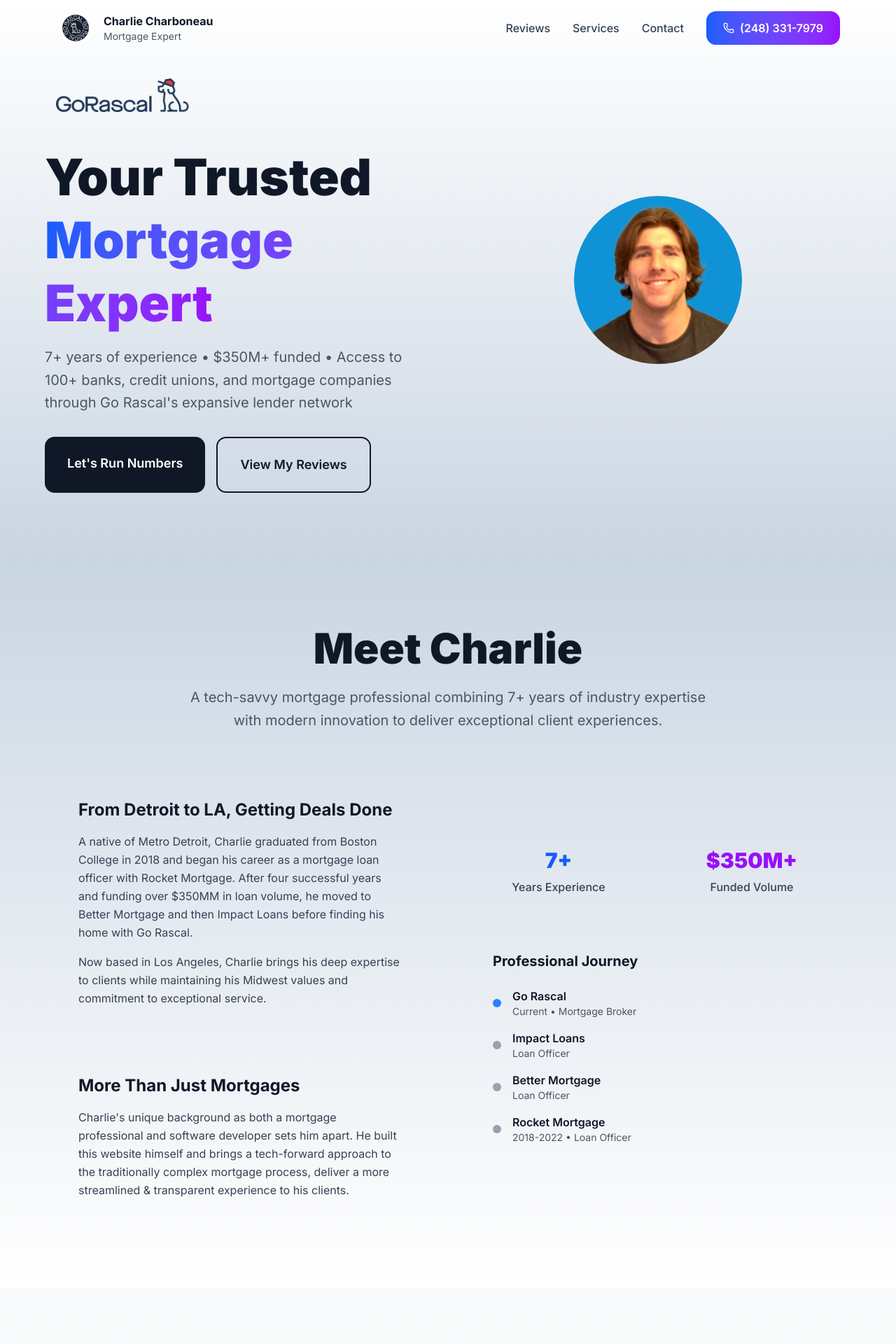
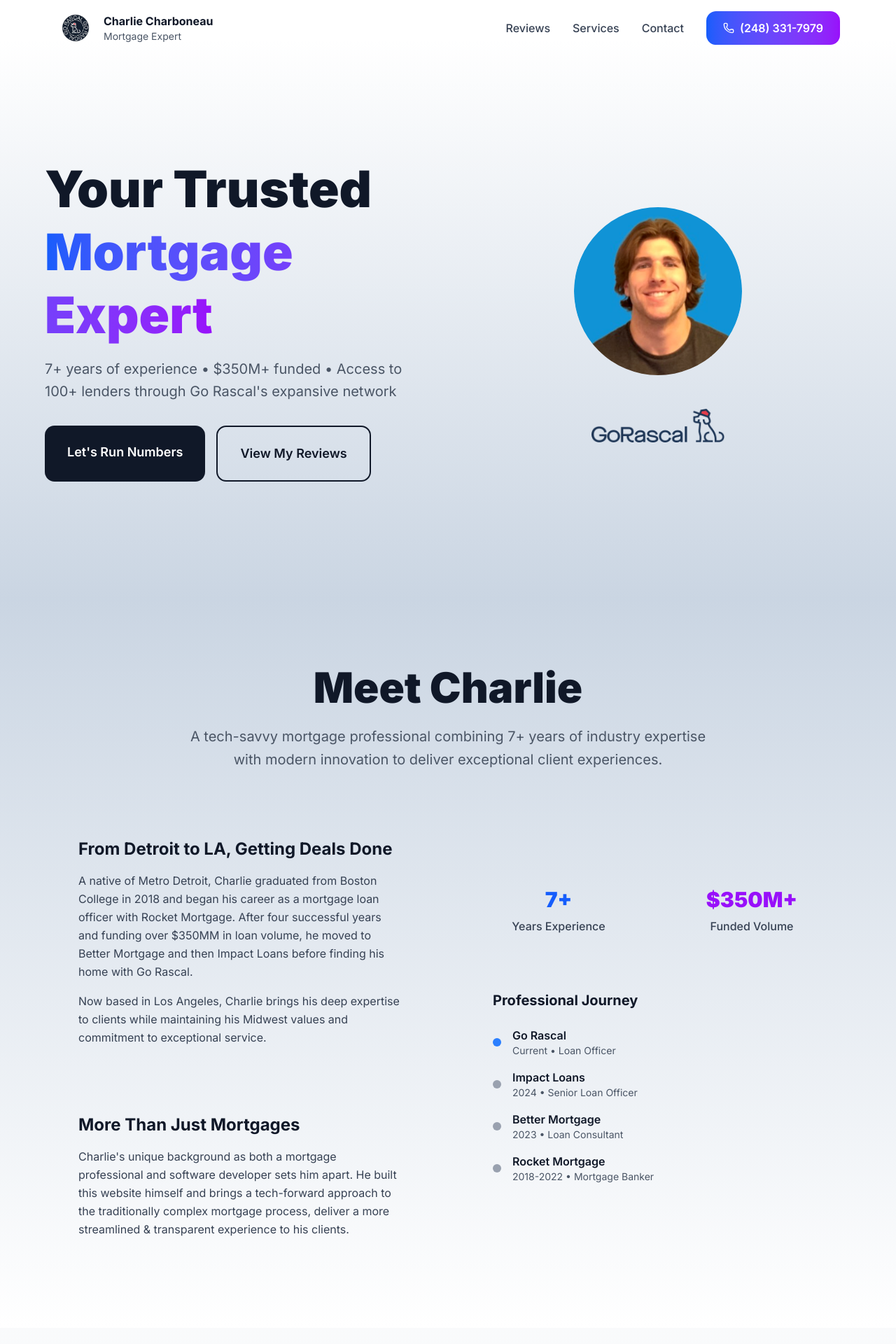
Before and after one commit to CharlieCharboneau/charlie-mortgage-site, a Next.js app: page / in a window 1280 px wide. Shown: the top 1920 px of the page at 70% size. Built offline with nearby package versions, Linux system fonts and the light colour scheme.

Commit message:
Styling updates to improve mobile UI. Minor styling & semantic updates to Hero section

```diff
--- a/src/components/sections/About.tsx
+++ b/src/components/sections/About.tsx
@@ -79,7 +79,7 @@ export default function About() {
                   <div>
                     <div className="font-semibold text-gray-900">Go Rascal</div>
                     <div className="text-sm text-gray-600">
-                      Current • Mortgage Broker
+                      Current • Loan Officer
                     </div>
                   </div>
                 </div>
@@ -90,7 +90,9 @@ export default function About() {
                     <div className="font-semibold text-gray-900">
                       Impact Loans
                     </div>
-                    <div className="text-sm text-gray-600">Loan Officer</div>
+                    <div className="text-sm text-gray-600">
+                      2024 • Senior Loan Officer
+                    </div>
                   </div>
                 </div>
 
@@ -100,7 +102,9 @@ export default function About() {
                     <div className="font-semibold text-gray-900">
                       Better Mortgage
                     </div>
-                    <div className="text-sm text-gray-600">Loan Officer</div>
+                    <div className="text-sm text-gray-600">
+                      2023 • Loan Consultant
+                    </div>
                   </div>
                 </div>
 
@@ -111,7 +115,7 @@ export default function About() {
                       Rocket Mortgage
                     </div>
                     <div className="text-sm text-gray-600">
-                      2018-2022 • Loan Officer
+                      2018-2022 • Mortgage Banker
                     </div>
                   </div>
                 </div>
--- a/src/components/sections/ContactForm.tsx
+++ b/src/components/sections/ContactForm.tsx
@@ -207,7 +207,7 @@ export default function ContactForm() {
                     required
                     value={formData.name}
                     onChange={handleChange}
-                    className="bg-neu-base shadow-neu-inset border-0 focus:shadow-neu-pressed"
+                    className="bg-neu-base shadow-neu-inset border-2 border-gray-300 focus:shadow-neu-pressed"
                   />
                 </div>
 
@@ -220,7 +220,7 @@ export default function ContactForm() {
                     required
                     value={formData.email}
                     onChange={handleChange}
-                    className="bg-neu-base shadow-neu-inset border-0 focus:shadow-neu-pressed"
+                    className="bg-neu-base shadow-neu-inset border-2 border-gray-300 focus:shadow-neu-pressed"
                   />
                 </div>
 
@@ -233,7 +233,7 @@ export default function ContactForm() {
                     required
                     value={formData.phone}
                     onChange={handleChange}
-                    className="bg-neu-base shadow-neu-inset border-0 focus:shadow-neu-pressed"
+                    className="bg-neu-base shadow-neu-inset border-2 border-gray-300 focus:shadow-neu-pressed"
                   />
                 </div>
 
@@ -245,7 +245,7 @@ export default function ContactForm() {
                     required
                     value={formData.loanType}
                     onChange={handleChange}
-                    className="w-full px-3 py-2 bg-neu-base shadow-neu-inset rounded-md border-0 focus:shadow-neu-pressed focus:outline-none focus:ring-2 focus:ring-blue-500"
+                    className="w-full px-3 py-2 bg-neu-base shadow-neu-inset rounded-md border-2 border-gray-300 focus:shadow-neu-pressed focus:outline-none focus:ring-2 focus:ring-blue-500"
                   >
                     <option value="">Select loan type</option>
                     <option value="purchase">Purchase</option>
@@ -263,7 +263,7 @@ export default function ContactForm() {
                     placeholder="e.g., $500,000"
                     value={formData.propertyValue}
                     onChange={handleChange}
-                    className="bg-neu-base shadow-neu-inset border-0 focus:shadow-neu-pressed"
+                    className="bg-neu-base shadow-neu-inset border-2 border-gray-300 focus:shadow-neu-pressed"
                   />
                 </div>
 
@@ -274,7 +274,7 @@ export default function ContactForm() {
                     name="timeline"
                     value={formData.timeline}
                     onChange={handleChange}
-                    className="w-full px-3 py-2 bg-neu-base shadow-neu-inset rounded-md border-0 focus:shadow-neu-pressed focus:outline-none focus:ring-2 focus:ring-blue-500"
+                    className="w-full px-3 py-2 bg-neu-base shadow-neu-inset rounded-md border-2 border-gray-300 focus:shadow-neu-pressed focus:outline-none focus:ring-2 focus:ring-blue-500"
                   >
                     <option value="">Select timeline</option>
                     <option value="asap">ASAP</option>
@@ -295,7 +295,7 @@ export default function ContactForm() {
                   placeholder="Tell me about your goals, questions, or any specific needs..."
                   value={formData.comments}
                   onChange={handleChange}
-                  className="bg-neu-base shadow-neu-inset border-0 focus:shadow-neu-pressed resize-none"
+                  className="bg-neu-base shadow-neu-inset border-2 border-gray-300 focus:shadow-neu-pressed resize-none"
                 />
               </div>
 
--- a/src/components/sections/GoogleReviews.tsx
+++ b/src/components/sections/GoogleReviews.tsx
@@ -57,15 +57,15 @@ export default function GoogleReviews() {
           </h2>
 
           {/* Google Rating Summary */}
-          <div className="flex items-center justify-center space-x-6 mb-8">
+          <div className="flex items-center justify-around md:justify-center space-x-6 mb-8">
             <div className="bg-neu-base rounded-2xl p-6 shadow-neu-raised">
               <div className="flex items-center space-x-2 mb-2">
-                <span className="text-3xl font-black text-gray-900">{averageRating}</span>
+                <span className="text-2xl md:text-3xl font-black text-gray-900">{averageRating}</span>
                 <div className="flex space-x-1">
                   {[1, 2, 3, 4, 5].map((star) => (
                     <Star
                       key={star}
-                      className="w-6 h-6 fill-yellow-400 text-yellow-400"
+                      className="w-4 h-4 md:w-6 md:h-6 fill-yellow-400 text-yellow-400"
                     />
                   ))}
                 </div>
@@ -181,7 +181,7 @@ export default function GoogleReviews() {
               Experience the same exceptional service and expertise that has earned Charlie these outstanding reviews.
             </p>
             <a href="#contact" className="bg-gradient-to-r from-blue-600 to-purple-600 text-white hover:text-gray-300 px-8 py-4 rounded-2xl font-semibold shadow-neu-raised hover:shadow-neu-hover transition-all duration-300">
-              Get Your Personalized Quote Today
+              Get Your Estimate Today
             </a>
           </div>
         </div>
--- a/src/components/sections/Hero.tsx
+++ b/src/components/sections/Hero.tsx
@@ -2,25 +2,12 @@ import Image from 'next/image'
 
 export default function Hero() {
   return (
-    <section id="home" className="min-h-screen flex items-center justify-center bg-gradient-to-b from-neu-base to-slate-300 px-4">
+    <section id="home" className="min-h-screen flex items-center justify-center bg-gradient-to-b from-neu-base to-slate-300 px-4 mt-18 md:mt-14">
       <div className="container mx-auto max-w-6xl">
         <div className="grid lg:grid-cols-2 gap-12 items-center">
 
           {/* Content Side */}
           <div className="space-y-8">
-            {/* Go Rascal Logo */}
-            <div className="flex items-center space-x-4">
-              <div className="bg-neu-base rounded-2xl p-4 shadow-neu-raised">
-                <Image
-                  src="/images/go-rascal-logo.png"
-                  alt="Go Rascal"
-                  width={200}
-                  height={60}
-                  className="h-12 w-auto"
-                />
-              </div>
-            </div>
-
             {/* Main Headline */}
             <div className="space-y-4">
               <h1 className="text-5xl lg:text-7xl font-black text-gray-900 leading-tight">
@@ -32,7 +19,7 @@ export default function Hero() {
               </h1>
 
               <p className="text-xl text-gray-600 max-w-lg leading-relaxed">
-                7+ years of experience • $350M+ funded • Access to 100+ banks, credit unions, and mortgage companies through Go Rascal&apos;s expansive lender network
+                7+ years of experience • $350M+ funded • Access to 100+ lenders through Go Rascal&apos;s expansive network
               </p>
             </div>
 
@@ -59,6 +46,18 @@ export default function Hero() {
                   className="rounded-full w-60 h-60 object-cover"
                 />
               </div>
+              {/* Go Rascal Logo */}
+              <div className="flex items-center justify-center space-x-4">
+                <div className="bg-neu-base rounded-2xl p-4 shadow-neu-raised">
+                  <Image
+                    src="/images/go-rascal-logo.png"
+                    alt="Go Rascal"
+                    width={200}
+                    height={60}
+                    className="h-12 w-auto"
+                  />
+                </div>
+              </div>
             </div>
           </div>
 
--- a/src/components/sections/Services.tsx
+++ b/src/components/sections/Services.tsx
@@ -74,7 +74,7 @@ export default function Services() {
             return (
               <div
                 key={index}
-                className="bg-neu-base rounded-3xl p-8 shadow-neu-raised hover:shadow-neu-hover transition-all duration-300 group"
+                className="flex flex-col justify-between items-center bg-neu-base rounded-3xl p-8 shadow-neu-raised hover:shadow-neu-hover transition-all duration-300 group"
               >
                 <div className="bg-gradient-to-br from-blue-500 to-purple-600 rounded-2xl p-4 w-16 h-16 flex items-center justify-center mb-6 shadow-neu-raised group-hover:shadow-neu-hover transition-all duration-300">
                   <IconComponent className="w-8 h-8 text-white" />
```
